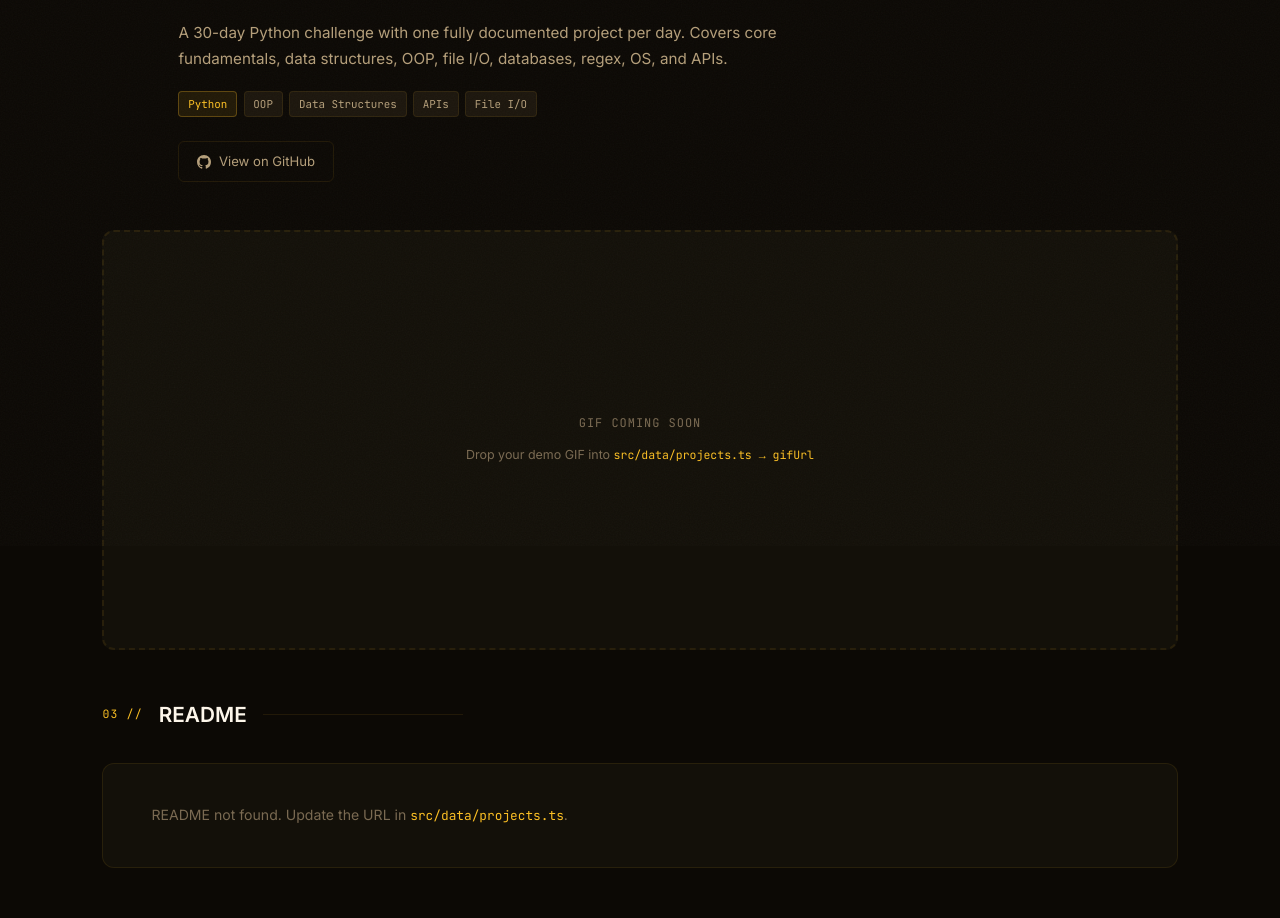
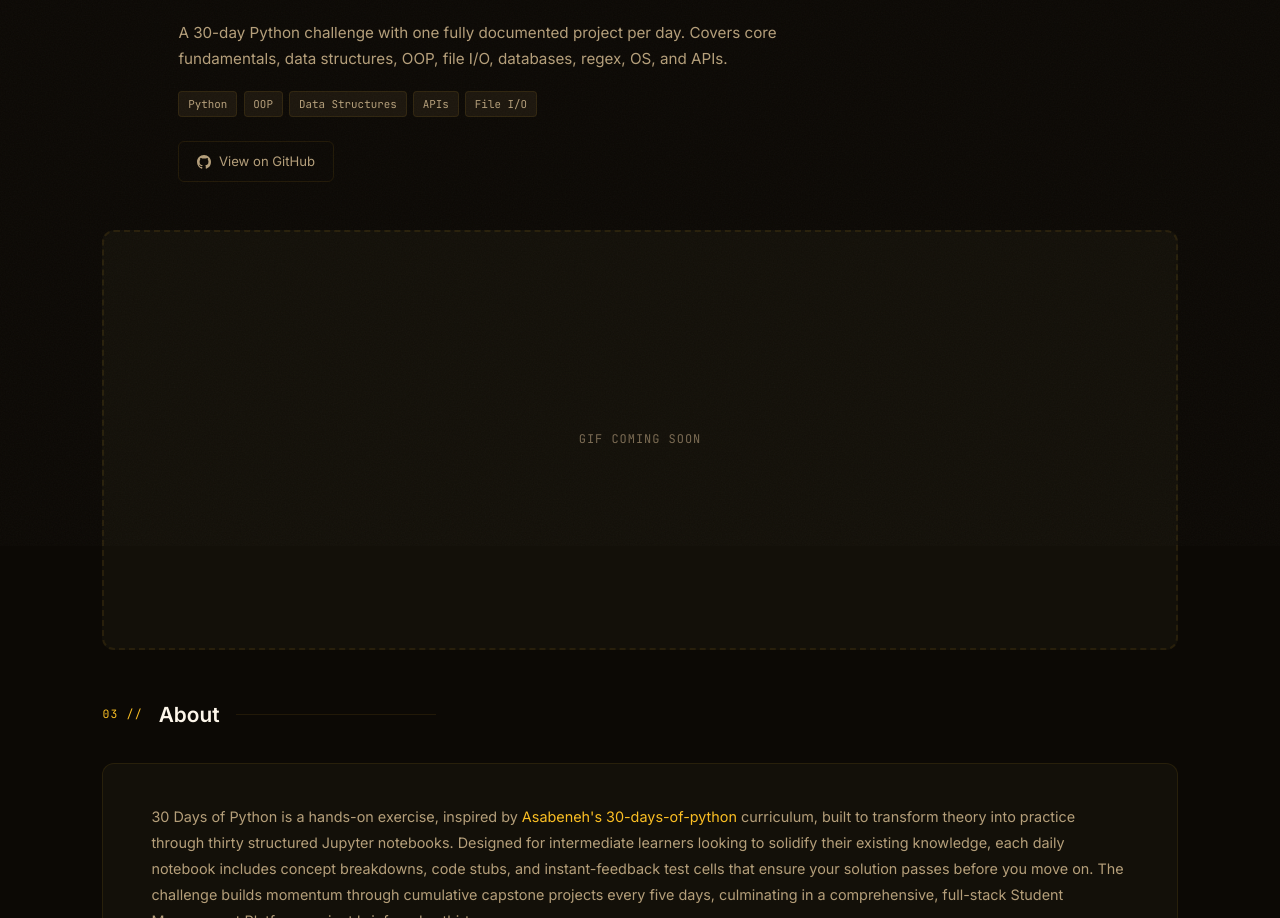
Before and after one commit to efeAltan1/efeAltan1.github.io, a React (Vite) app: page /projects/30daypython in a window 1280 px wide. Shown: the part 254-1172 px from the top of the page. Built offline with nearby package versions, Linux system fonts and the light colour scheme; no server answers.

Commit message:
Project pages reworked and placeholder text changed.

```diff
--- a/src/data/content.ts
+++ b/src/data/content.ts
@@ -32,7 +32,7 @@ export const content = {
   projects: {
     sectionTitle: { en: 'Projects', tr: 'Projeler'           },
     moreSoon:     { en: 'More coming soon', tr: 'Daha fazlası yakında' },
-    demoBtn:      { en: 'See Demo ↗', tr: 'Demo ↗'          },
+    demoBtn:      { en: 'See Demo', tr: 'Demo' },
     items: [
       {
         monogram: 'CHX',
--- a/src/data/projects.ts
+++ b/src/data/projects.ts
@@ -1,15 +1,23 @@
-// Project detail data — update readmeUrl and gifUrl when ready
-export const projectDetails: Record<string, { readmeUrl: string; gifUrl: string | null }> = {
+export interface ProjectDetail {
+  about: string
+  gifUrl: string | null
+  previewImage?: string
+}
+
+export const projectDetails: Record<string, ProjectDetail> = {
   chexot: {
-    readmeUrl: 'https://raw.githubusercontent.com/efeAltan1/Chexot/main/README.md',
-    gifUrl: null, // swap with actual GIF URL when ready
+    gifUrl: null,
+    about: `CHEXOT is an intelligent invoice and accounting document processing system built to take the manual labor out of managing financial paperwork. By automatically reading and organizing invoices from uploaded PDFs, images, and data files, the platform quickly extracts key information and passes it through an automated quality-check layer to ensure the data is accurate. This setup gives users a clean interface to track and process KPIs without having to jump between different tools or worry about data entry mistakes. Ultimately, the system transforms chaotic incoming billing documents into a structured, reliable data stream that optimizes the entire accounting verification workflow.`,
   },
+
   smp: {
-    readmeUrl: 'https://raw.githubusercontent.com/efeAltan1/SMP/main/README.md', // update repo name if different
     gifUrl: null,
+    previewImage: '/images/smp-preview.png',
+    about: `The Student Management Platform (SMP) is a full-stack web application designed to act as a fast, unified academic dashboard that solves the scattered navigation of the official OBIS portal. By securely syncing and scraping data with an AI agent to store it locally, the app provides instantaneous access to a single-view dashboard tracking courses, grades, attendance, exams, and announcements. SMP elevates this data by introducing features missing from the native portal, including automated attendance percentage tracking with threshold warnings, filtered upcoming deadlines, and deep analytics covering grade distribution and attendance trends.`,
   },
+
   '30daypython': {
-    readmeUrl: 'https://raw.githubusercontent.com/efeAltan1/30-Days-Of-Python/main/README.md', // update repo name if different
     gifUrl: null,
+    about: `30 Days of Python is a hands-on exercise, inspired by [Asabeneh's 30-days-of-python](https://github.com/asabeneh/30-days-of-python) curriculum, built to transform theory into practice through thirty structured Jupyter notebooks. Designed for intermediate learners looking to solidify their existing knowledge, each daily notebook includes concept breakdowns, code stubs, and instant-feedback test cells that ensure your solution passes before you move on. The challenge builds momentum through cumulative capstone projects every five days, culminating in a comprehensive, full-stack Student Management Platform project brief on day thirty.`,
   },
 }
--- a/src/pages/ProjectDetail.tsx
+++ b/src/pages/ProjectDetail.tsx
@@ -1,4 +1,3 @@
-import { useEffect, useState } from 'react'
 import { useParams, Link } from 'react-router-dom'
 import ReactMarkdown from 'react-markdown'
 import remarkGfm from 'remark-gfm'
@@ -18,24 +17,11 @@ const GH_SVG = (
 export default function ProjectDetail() {
   const { slug } = useParams<{ slug: string }>()
   const { lang } = useLang()
-  const [readme, setReadme] = useState<string | null>(null)
-  const [readmeLoading, setReadmeLoading] = useState(true)
-  const [readmeError, setReadmeError] = useState(false)
 
   useScrollProgress()
 
   const project = content.projects.items.find(p => p.demo === `/projects/${slug}`)
   const detail = slug ? projectDetails[slug] : null
-
-  useEffect(() => {
-    if (!detail?.readmeUrl) { setReadmeLoading(false); return }
-    setReadmeLoading(true)
-    setReadmeError(false)
-    fetch(detail.readmeUrl)
-      .then(r => { if (!r.ok) throw new Error('not found'); return r.text() })
-      .then(text => { setReadme(text); setReadmeLoading(false) })
-      .catch(() => { setReadmeError(true); setReadmeLoading(false) })
-  }, [detail?.readmeUrl])
 
   if (!project) {
     return (
@@ -72,7 +58,6 @@ export default function ProjectDetail() {
           </Link>
 
           <div style={{ display: 'flex', alignItems: 'flex-start', gap: '1.25rem', flexWrap: 'wrap' }}>
-            {/* monogram */}
             <div style={{
               width: 56, height: 56, background: 'var(--bg3)',
               border: '1px solid var(--border)', borderRadius: 10,
@@ -84,7 +69,6 @@ export default function ProjectDetail() {
             </div>
 
             <div style={{ flex: 1 }}>
-              {/* status */}
               <div style={{ display: 'inline-flex', alignItems: 'center', gap: '0.35rem', fontSize: '0.7rem', color: 'var(--muted)', marginBottom: '0.4rem' }}>
                 <span style={{
                   width: 6, height: 6, borderRadius: '50%',
@@ -103,24 +87,19 @@ export default function ProjectDetail() {
                 {project.desc[lang]}
               </p>
 
-              {/* tags */}
               <div style={{ display: 'flex', flexWrap: 'wrap', gap: '0.4rem', marginBottom: '1.5rem' }}>
                 {project.tags.map(tag => (
                   <span key={tag.label} style={{
                     fontFamily: "'JetBrains Mono', monospace",
                     fontSize: '0.68rem', padding: '0.2rem 0.55rem',
-                    background: 'accent' in tag && tag.accent ? 'var(--accent-tag)' : 'var(--bg3)',
-                    border: `1px solid ${'accent' in tag && tag.accent ? 'var(--accent-tag-b)' : 'var(--border)'}`,
-                    borderRadius: 4,
-                    color: 'accent' in tag && tag.accent ? 'var(--accent)' : 'var(--muted2)',
+                    background: 'var(--bg3)', border: '1px solid var(--border)',
+                    borderRadius: 4, color: 'var(--muted2)',
                   }}>
                     {tag.label}
                   </span>
                 ))}
               </div>
 
-              {/* links */}
-              <div style={{ display: 'flex', gap: '0.75rem', flexWrap: 'wrap' }}>
               <a
                 href={project.github}
                 target="_blank"
@@ -134,7 +113,6 @@ export default function ProjectDetail() {
             </div>
           </div>
         </div>
-        </div>
 
         {/* ── GIF SECTION ── */}
         <div style={{ padding: '3rem clamp(1.5rem,8vw,10rem)' }}>
@@ -144,42 +122,36 @@ export default function ProjectDetail() {
               alt={`${project.name} demo`}
               style={{ width: '100%', maxHeight: 520, objectFit: 'cover', borderRadius: 12, border: '1px solid var(--border)', display: 'block' }}
             />
+          ) : detail?.previewImage ? (
+              <img
+                src={detail.previewImage}
+                alt={`${project.name} preview`}
+                style={{ width: '100%', borderRadius: 12, border: '1px solid var(--border)', display: 'block' }}
+              />
             ) : (
               <div style={{
                 width: '100%', height: 420, borderRadius: 12,
                 border: '2px dashed var(--border)',
-              display: 'flex', flexDirection: 'column', alignItems: 'center', justifyContent: 'center',
-              gap: '0.75rem', color: 'var(--muted)',
-              background: 'var(--bg2)',
+                display: 'flex', alignItems: 'center', justifyContent: 'center',
+                color: 'var(--muted)', background: 'var(--bg2)',
               }}>
                 <span style={{ fontFamily: "'JetBrains Mono', monospace", fontSize: '0.75rem', letterSpacing: '0.08em' }}>GIF COMING SOON</span>
-              <span style={{ fontSize: '0.78rem' }}>Drop your demo GIF into <code style={{ fontFamily: "'JetBrains Mono', monospace", color: 'var(--accent)', fontSize: '0.72rem' }}>src/data/projects.ts → gifUrl</code></span>
               </div>
             )}
         </div>
 
-        {/* ── README SECTION ── */}
+        {/* ── ABOUT SECTION ── */}
         <div style={{ padding: '0 clamp(1.5rem,8vw,10rem) 6rem' }}>
           <div style={{ display: 'flex', alignItems: 'center', gap: '1rem', marginBottom: '2rem' }}>
             <span style={{ fontFamily: "'JetBrains Mono', monospace", fontSize: '0.72rem', color: 'var(--accent)', letterSpacing: '0.1em' }}>03 //</span>
-            <h2 style={{ fontSize: '1.3rem', fontWeight: 600, color: '#fdf6ea' }}>README</h2>
+            <h2 style={{ fontSize: '1.3rem', fontWeight: 600, color: '#fdf6ea' }}>About</h2>
             <div style={{ flex: 1, height: 1, background: 'var(--border)', maxWidth: 200 }} />
           </div>
 
           <div style={{ background: 'var(--bg2)', border: '1px solid var(--border)', borderRadius: 12, padding: '2.5rem clamp(1.5rem,4vw,3rem)' }}>
-            {readmeLoading && (
-              <p style={{ color: 'var(--muted)', fontFamily: "'JetBrains Mono', monospace", fontSize: '0.8rem' }}>Loading README…</p>
-            )}
-            {readmeError && (
-              <p style={{ color: 'var(--muted)', fontSize: '0.88rem' }}>
-                README not found. Update the URL in <code style={{ fontFamily: "'JetBrains Mono', monospace", color: 'var(--accent)', fontSize: '0.8rem' }}>src/data/projects.ts</code>.
-              </p>
-            )}
-            {readme && (
             <div className="readme-body">
-                <ReactMarkdown remarkPlugins={[remarkGfm]}>{readme}</ReactMarkdown>
+              <ReactMarkdown remarkPlugins={[remarkGfm]}>{detail?.about ?? 'Coming soon.'}</ReactMarkdown>
             </div>
-            )}
           </div>
         </div>
 
```
Also changed, not shown: public/images/smp-preview.png (added). Lines whose indentation alone changed are shown as unchanged.
